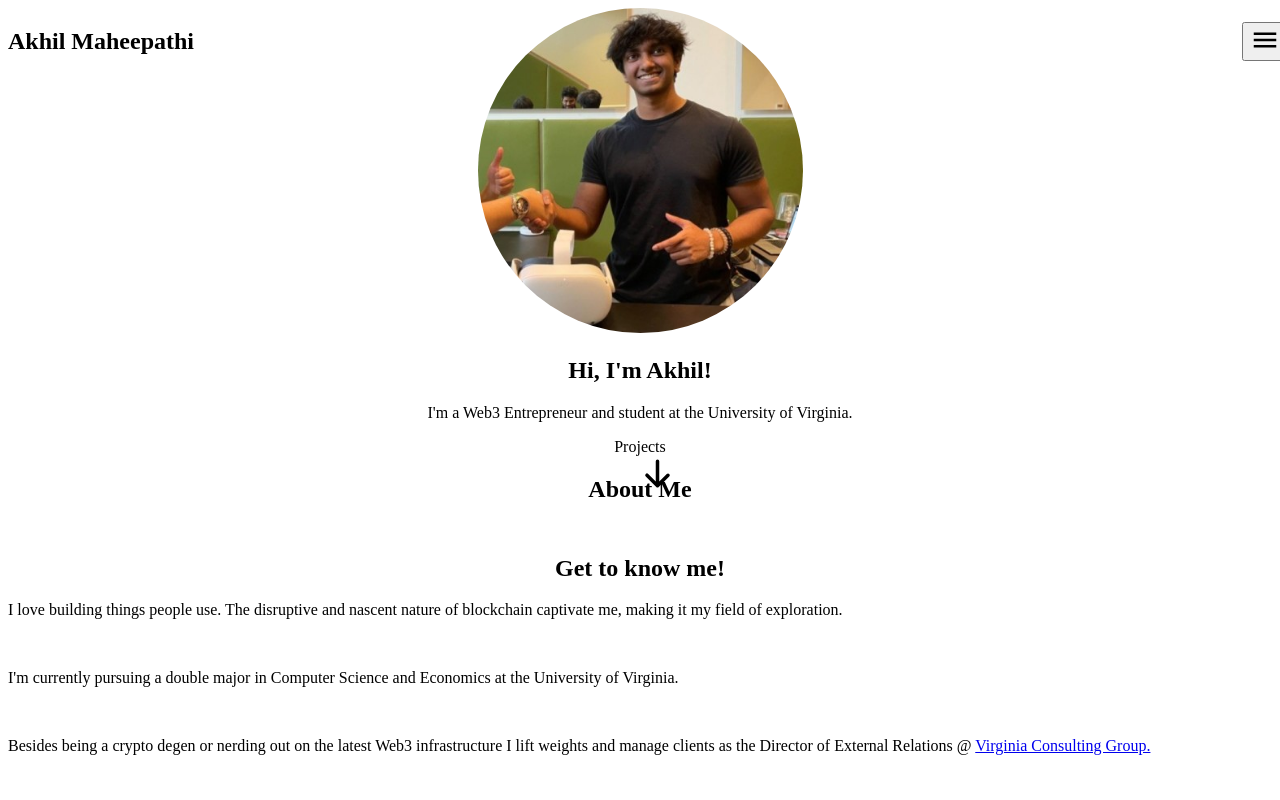
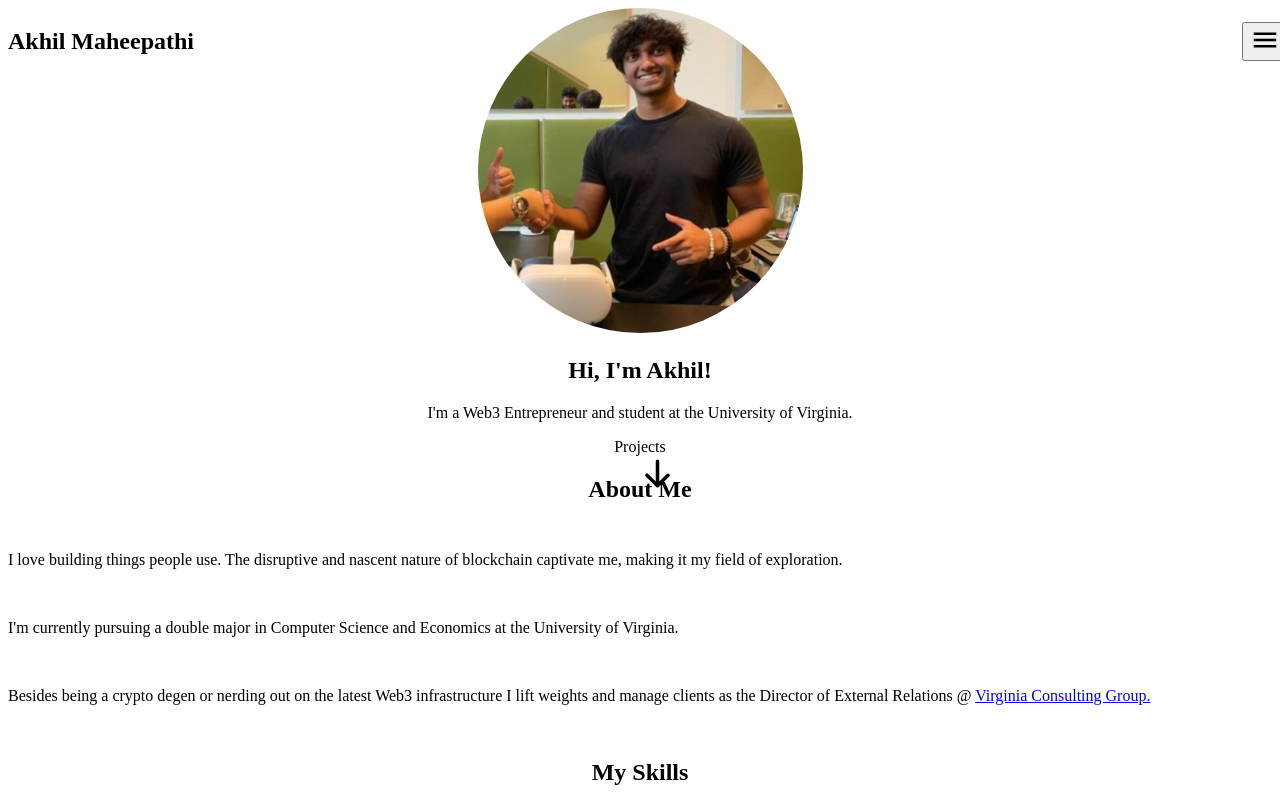
Before and after one commit to akhilrajEth/personalWebsite, a Next.js app in the folder personal-website/: page / in a window 1280 px wide. Shown: the top 800 px of the page. Built offline with nearby package versions, Linux system fonts and the light colour scheme.

Commit message:
minor changes to AboutSection

```diff
--- a/personal-website/src/components/AboutSection.tsx
+++ b/personal-website/src/components/AboutSection.tsx
@@ -30,9 +30,6 @@ const AboutSection = () => {
 
         <div className="flex flex-col space-y-10 items-stretch justify-center align-top md:space-x-10 md:space-y-0 md:p-4 md:flex-row md:text-left">
           <div className="md:w-1/2 ">
-            <h1 className="text-center text-2xl font-bold mb-6 md:text-left">
-              Get to know me!
-            </h1>
             <p>
               I love building things people use. The disruptive and nascent nature of blockchain captivate me, making it my field of exploration.
             </p>
```
